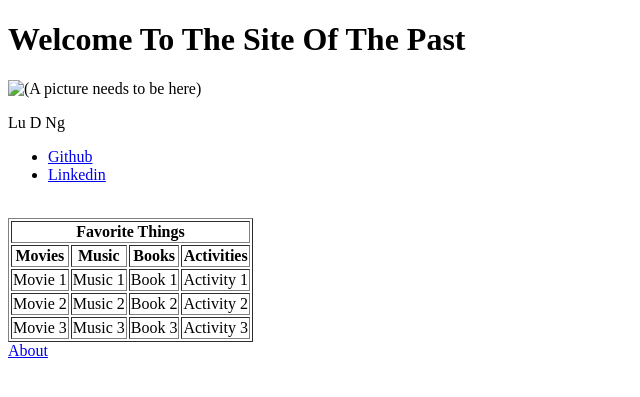
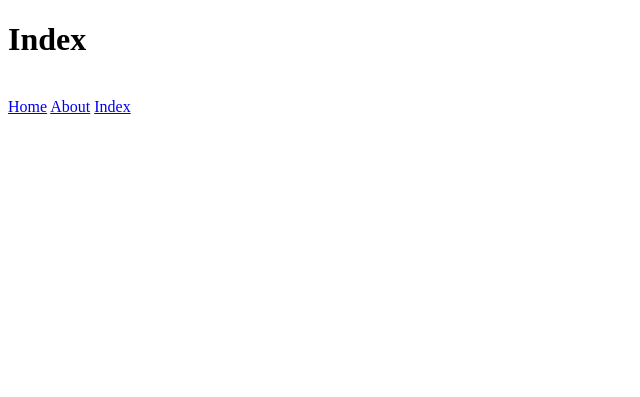
Before and after one commit to 33north/LuanNguyen.github.io, a Flask app: page /index/ in a window 1280 px wide. Shown: the top 397 px of the page, without its empty margins (0-640 px from the left). Run offline with Flask 3, Linux system fonts and the light colour scheme.

Commit message:
20230509 - Change index page to mainly be for maintenance

```diff
--- a/templates/index.html
+++ b/templates/index.html
@@ -2,56 +2,13 @@
 <html lang="en-us">
   <head>
     <meta charset="UTF-8">
-    <title>Lu's Website</title>
+    <title>Index</title>
   </head>
   <body>
-    <h1>Welcome To The Site Of The Past</h1>
-    <img src = "" alt = "(A picture needs to be here)">
+    <h1>Index</h1>
     <br>
-
-    <p>
-      Lu D Ng
-    </p>
-
-    <ul>
-      <li><a href = "https://github.com/33north" >Github</a></li>
-      <li><a href = "https://linkedin.com/in/luandacnguyen" >Linkedin</a></li>
-    </ul>
-    <br>
-
-    <table border = "1">
-      <thead>
-        <tr>
-          <th colspan = "4">Favorite Things</th>
-        </tr>
-        <tr>
-          <th>Movies</th>
-          <th>Music</th>
-          <th>Books</th>
-          <th>Activities</th>
-        </tr>
-      </thead>
-      <tbody>
-        <tr>
-          <td>Movie 1</td>
-          <td>Music 1</td>
-          <td>Book 1</td>
-          <td>Activity 1</td>
-        </tr>
-        <tr>
-          <td>Movie 2</td>
-          <td>Music 2</td>
-          <td>Book 2</td>
-          <td>Activity 2</td>
-        </tr>
-        <tr>
-          <td>Movie 3</td>
-          <td>Music 3</td>
-          <td>Book 3</td>
-          <td>Activity 3</td>
-        </tr>
-      </tbody>
-    </table>
+    <a class="nav-link" href="{{ url_for('home') }}">Home</a>
     <a class="nav-link" href="{{ url_for('about') }}">About</a>
+    <a class="nav-link" href="{{ url_for('index')}}">Index</a>
   </body>
 </html>
```
